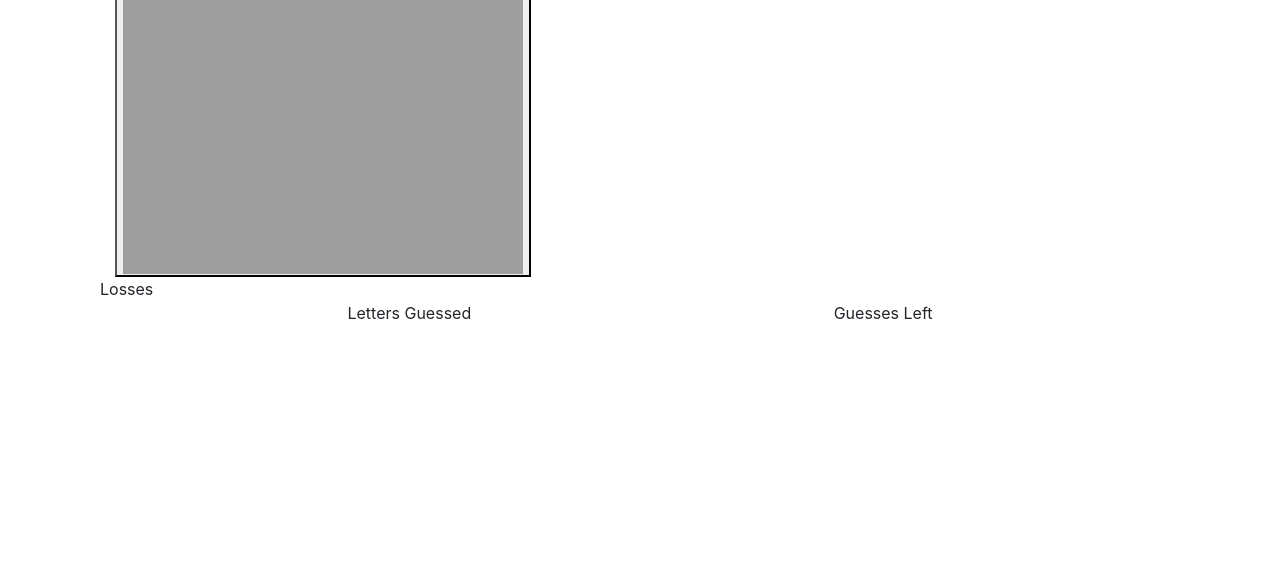
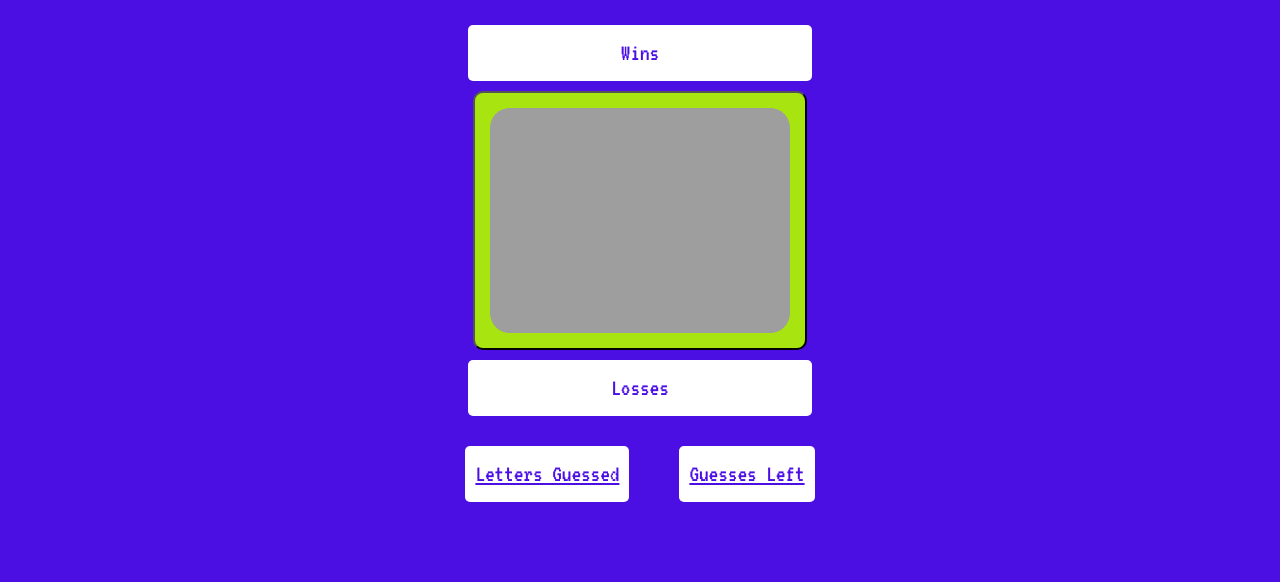
Before and after one commit to katherinejhwang/Psychic-Game, a plain HTML site: page index.html in a window 1280 px wide. Shown: the part 218-800 px from the top of the page. Drawn offline with nearby package versions, Linux system fonts and the light colour scheme; the site is published under a folder, as on GitHub Pages, so addresses that start at the root find nothing.

Commit message:
corrected typo on the css link

```diff
--- a/index.html
+++ b/index.html
@@ -7,7 +7,7 @@
     <script type='text/javascript' src='./assets/javascript/game.js'></script>
     <link rel='stylesheet' href='https://stackpath.bootstrapcdn.com/bootstrap/4.3.1/css/bootstrap.min.css'
       integrity='sha384-ggOyR0iXCbMQv3Xipma34MD+dH/1fQ784/j6cY/iJTQUOhcWr7x9JvoRxT2MZw1T' crossorigin='anonymous'>
-    <link rel='stylesheet' type='text/css' href='/assets/css/style.css'>
+    <link rel='stylesheet' type='text/css' href='./assets/css/style.css'>
     <link href="https://fonts.googleapis.com/css2?family=VT323&display=swap" rel="stylesheet">>
     <link href='https://fonts.googleapis.com/css?family=Raleway' rel='stylesheet'>
     <title>Psychic Game</title>
```
